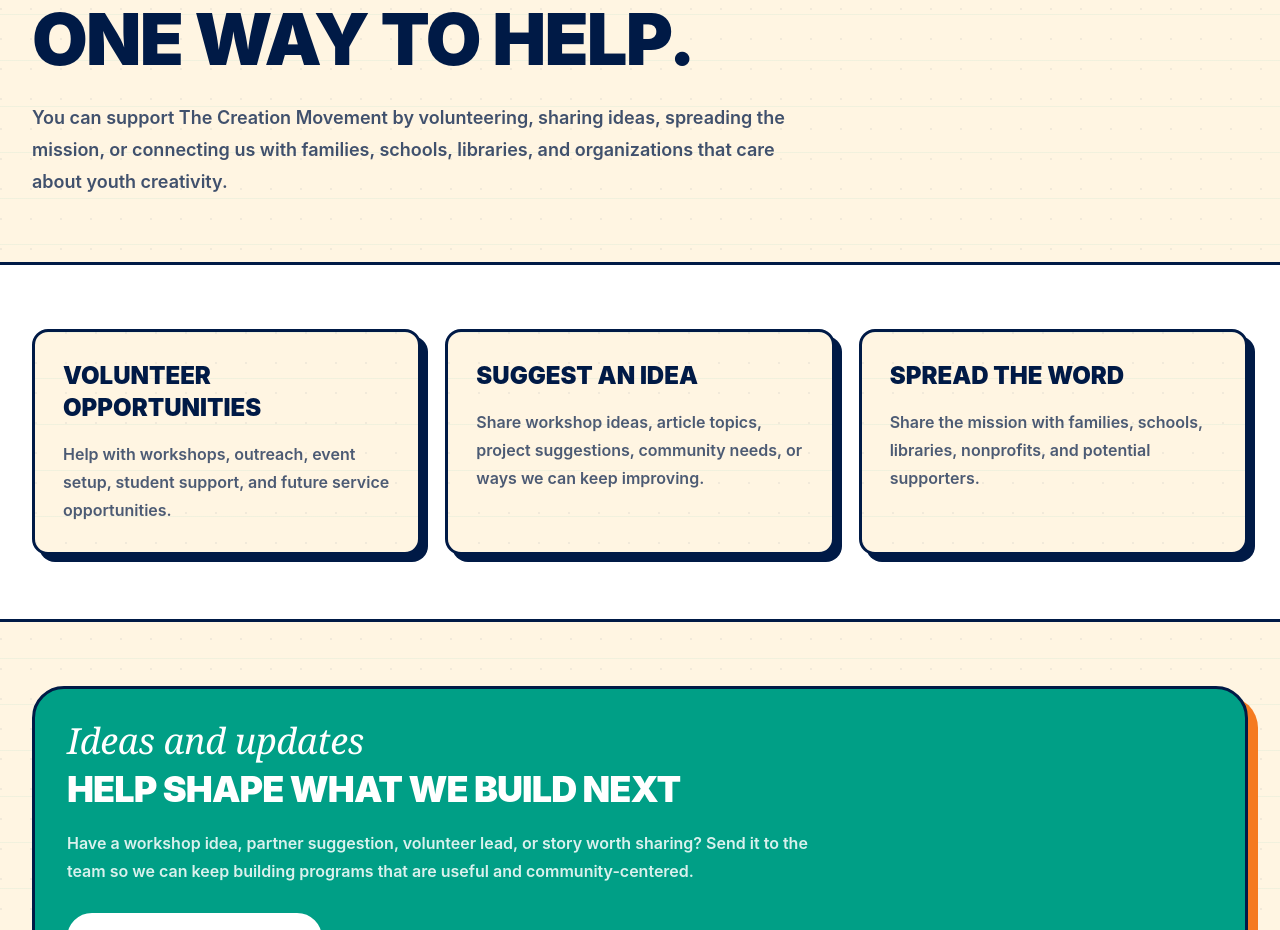
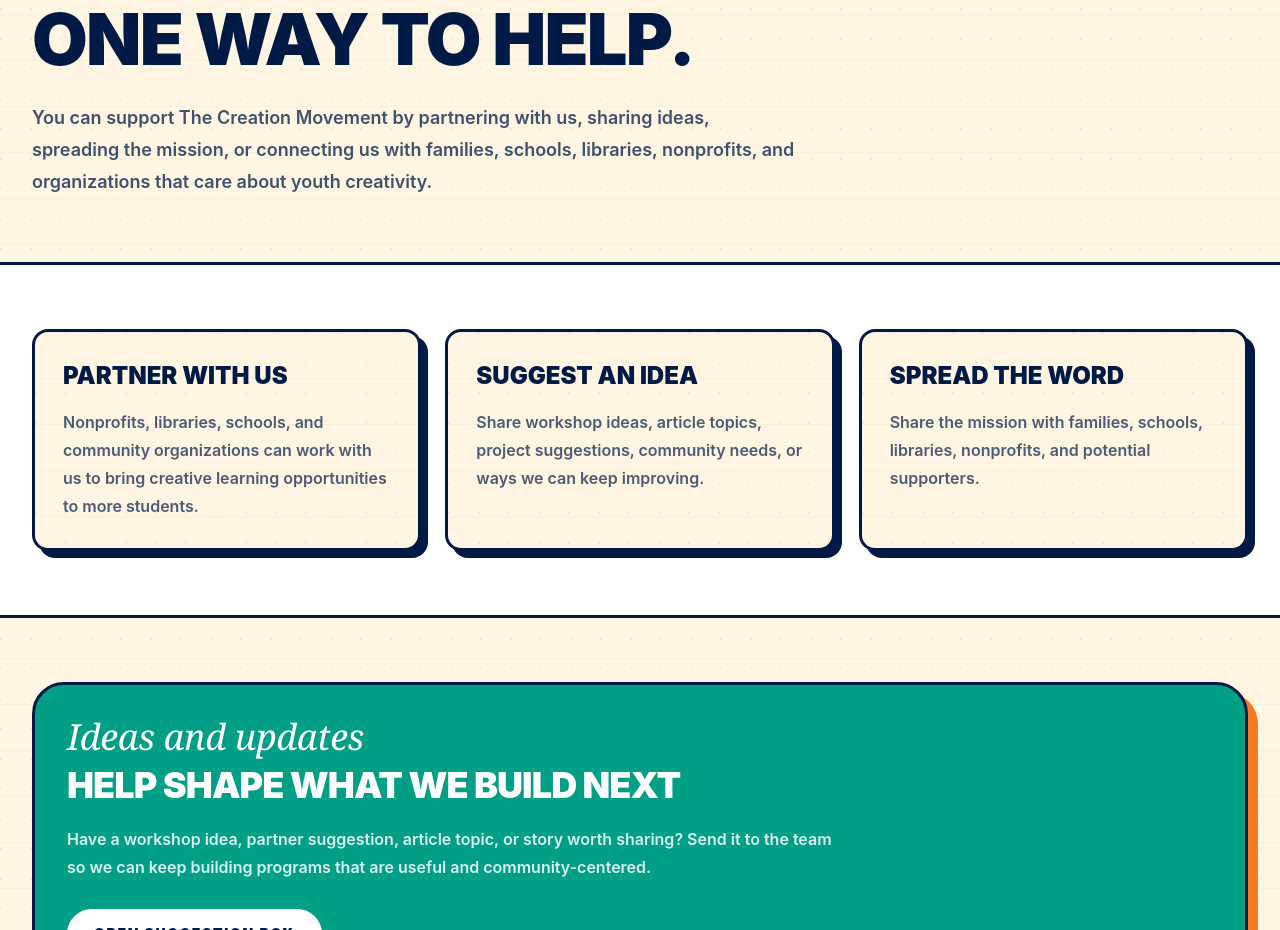
Before and after one commit to sid-manikandan/the-creation-movement-site, a Next.js app: page /support in a window 1280 px wide. Shown: the part 262-1192 px from the top of the page. Built offline with nearby package versions, Linux system fonts and the light colour scheme.

Commit message:
small volunteer change

```diff
--- a/app/support/page.tsx
+++ b/app/support/page.tsx
@@ -5,9 +5,9 @@
 
 const supportOptions = [
   {
-    title: "Volunteer Opportunities",
+    title: "Partner With Us",
     description:
-      "Help with workshops, outreach, event setup, student support, and future service opportunities.",
+      "Nonprofits, libraries, schools, and community organizations can work with us to bring creative learning opportunities to more students.",
   },
   {
     title: "Suggest an Idea",
@@ -30,9 +30,10 @@
           There is more than one way to help.
         </h1>
         <p className="mt-7 max-w-3xl text-lg font-semibold leading-8 text-ink/75">
-          You can support The Creation Movement by volunteering, sharing ideas,
-          spreading the mission, or connecting us with families, schools,
-          libraries, and organizations that care about youth creativity.
+          You can support The Creation Movement by partnering with us, sharing
+          ideas, spreading the mission, or connecting us with families, schools,
+          libraries, nonprofits, and organizations that care about youth
+          creativity.
         </p>
       </section>
 
@@ -61,7 +62,7 @@
             Help shape what we build next
           </h2>
           <p className="mt-5 max-w-3xl font-semibold leading-7 text-white/85">
-            Have a workshop idea, partner suggestion, volunteer lead, or story
+            Have a workshop idea, partner suggestion, article topic, or story
             worth sharing? Send it to the team so we can keep building programs
             that are useful and community-centered.
           </p>
```
